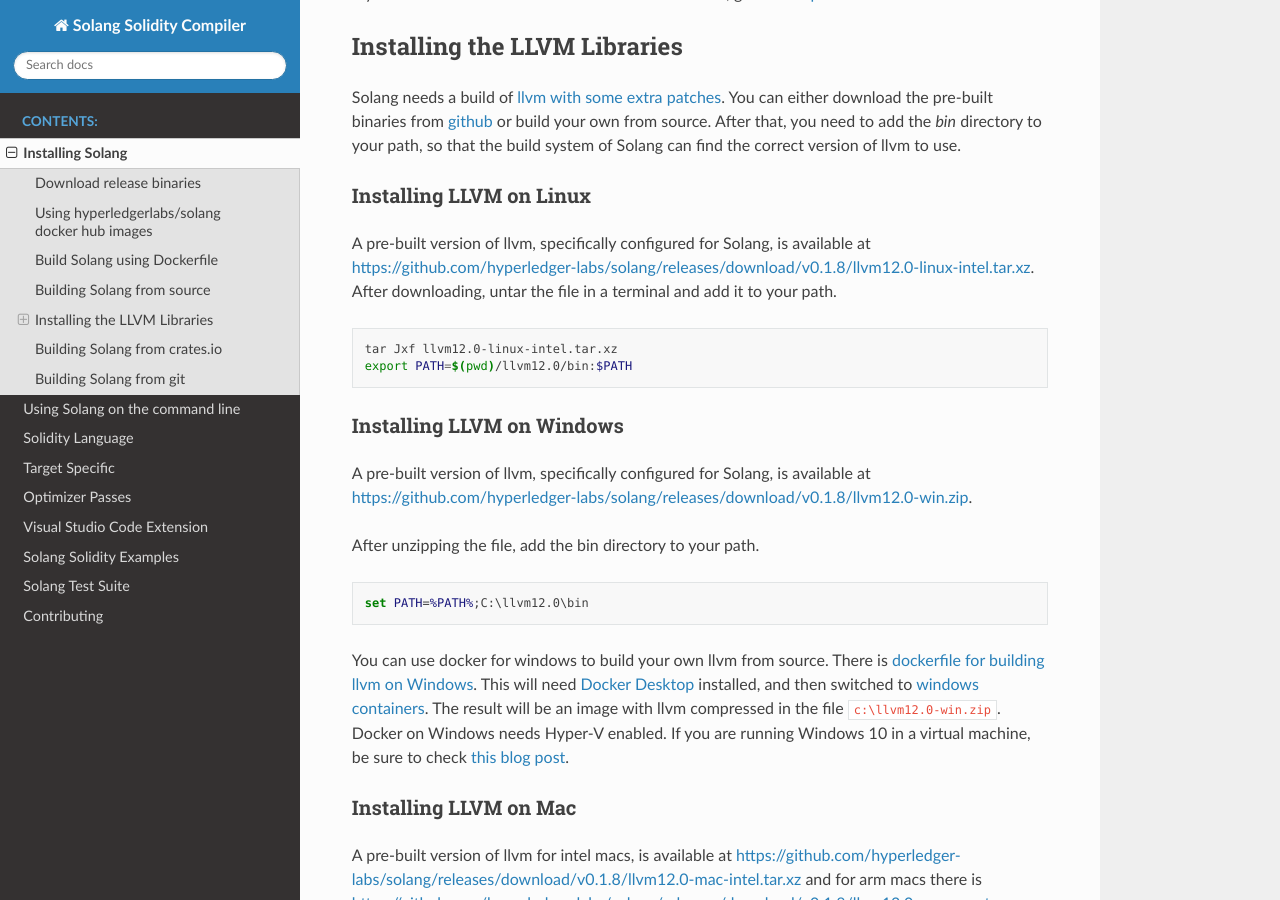
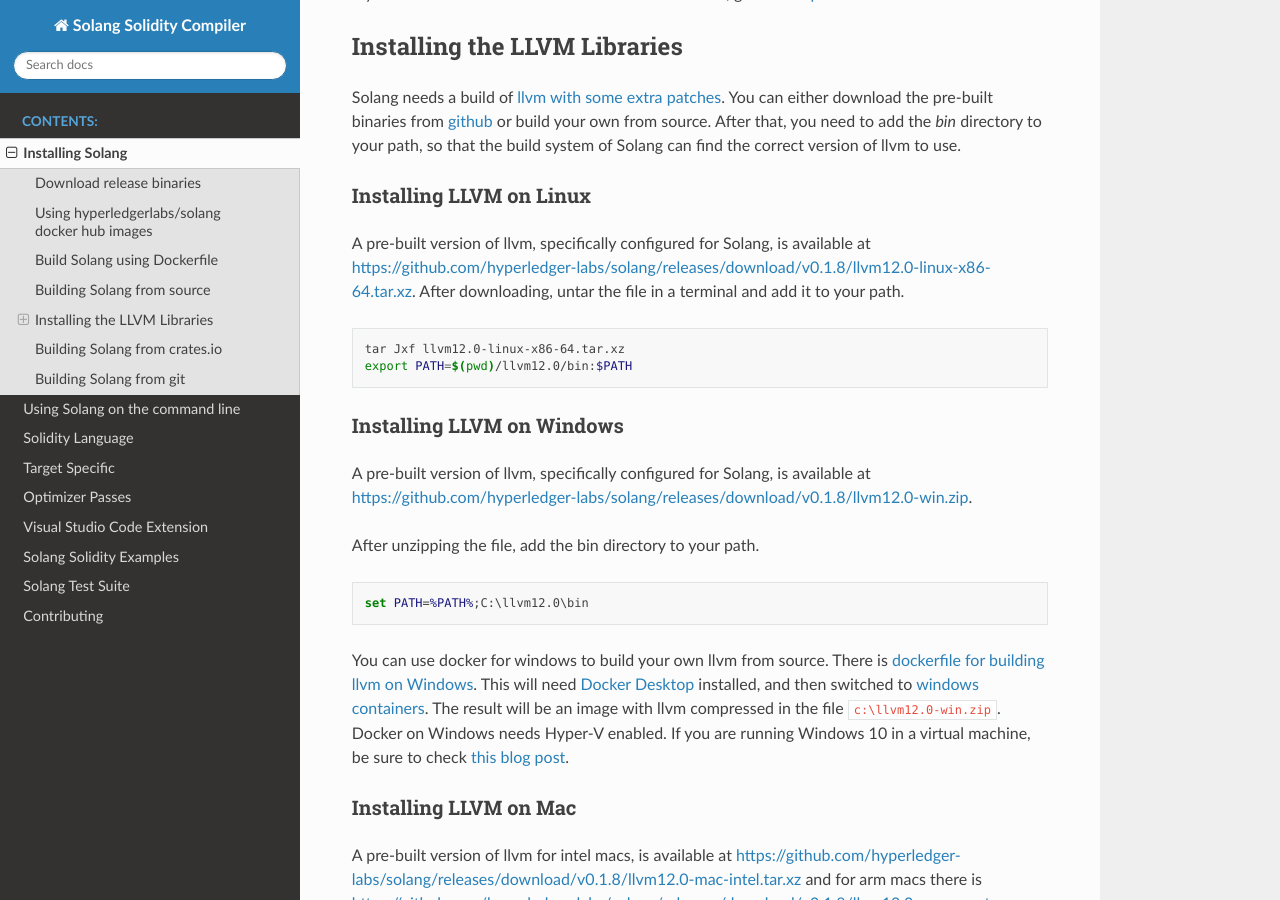
Before and after one commit to hyperledger-solang/solang, a Sphinx documentation site: the page built from docs/installing.rst, in a window 1280 px wide and 900 px high, scrolled down 1348 px. Built offline with Sphinx 7.4.7 and the Read the Docs theme 2.0.0, drawn with Linux system fonts in a browser that asks for light colours.

Commit message:
The link to the llvm libraries on github is incorrect
Signed-off-by: Sean Young <sean@mess.org>

```diff
--- a/docs/installing.rst
+++ b/docs/installing.rst
@@ -73,12 +73,12 @@
 ________________________
 
 A pre-built version of llvm, specifically configured for Solang, is available at
-`<https://github.com/hyperledger-labs/solang/releases/download/v0.1.8/llvm12.0-linux-intel.tar.xz>`_.
+`<https://github.com/hyperledger-labs/solang/releases/download/v0.1.8/llvm12.0-linux-x86-64.tar.xz>`_.
 After downloading, untar the file in a terminal and add it to your path.
 
 .. code-block:: bash
 
-	tar Jxf llvm12.0-linux-intel.tar.xz
+	tar Jxf llvm12.0-linux-x86-64.tar.xz
 	export PATH=$(pwd)/llvm12.0/bin:$PATH
 
 Installing LLVM on Windows
```
